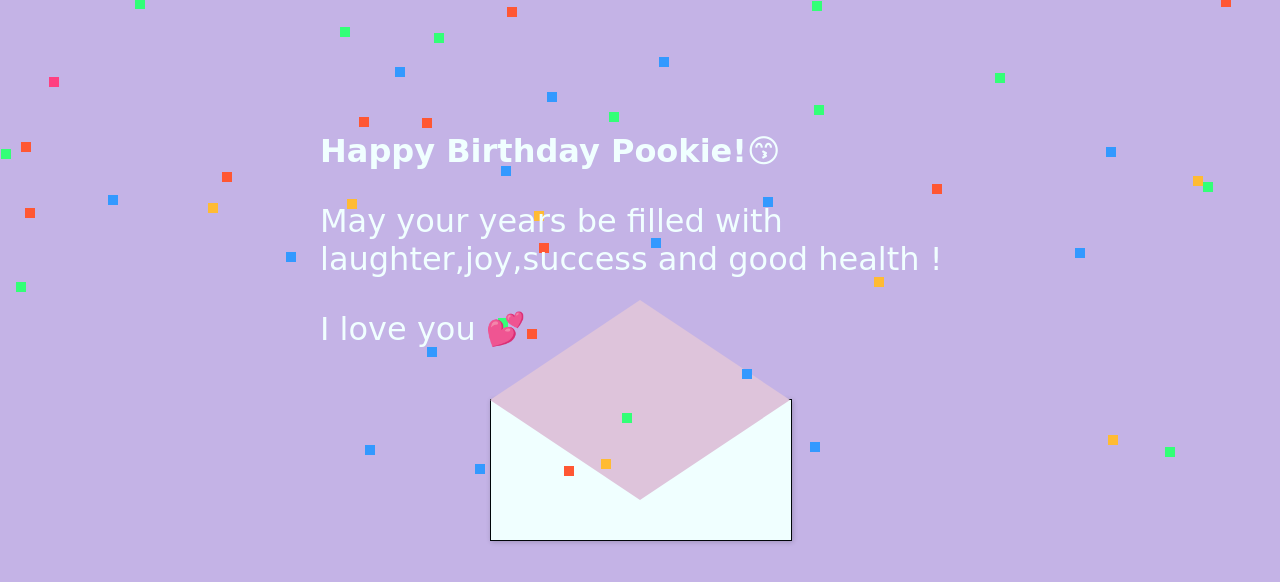
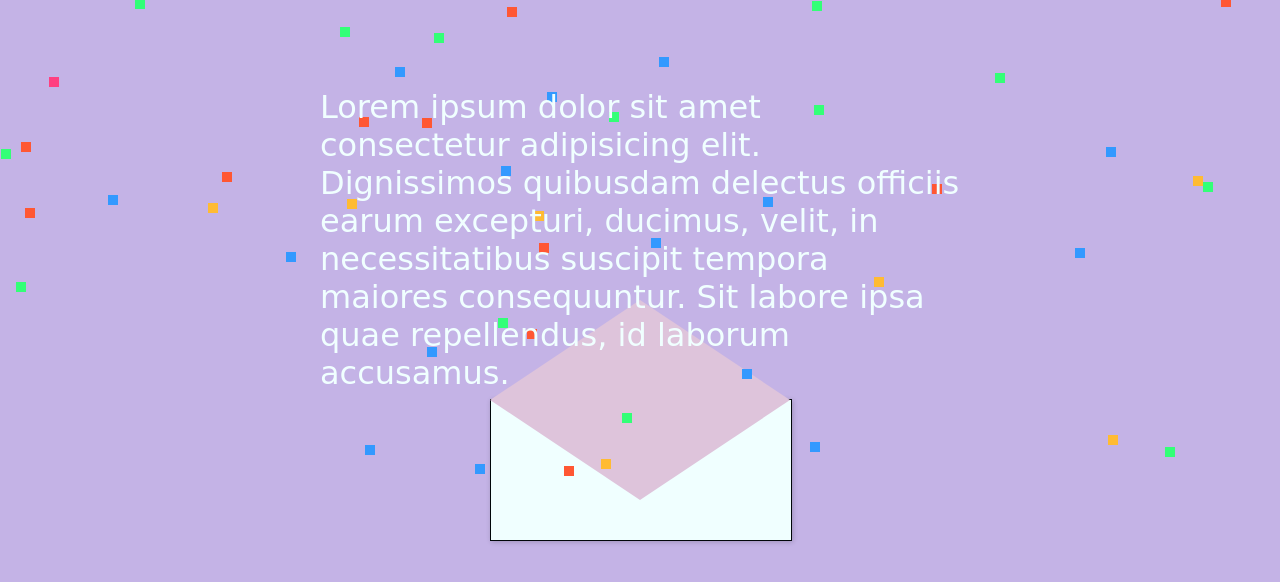
Before and after one commit to Gurpreet-22/Birthday-card, a plain HTML site: page index.html in a window 1280 px wide. Both pictures are taken after a click on the element 640 px from the left and 450 px from the top of the page. Drawn offline with Linux system fonts and the light colour scheme.

Commit message:
Update index.html

```diff
--- a/index.html
+++ b/index.html
@@ -13,11 +13,14 @@
     </div>
     <div id="popper" class="hidden"></div>
     <div id="card" class="hidden">
-      <p><b>Happy Birthday Pookie!</b>😙</p>
+
       <p>
-        May your years be filled with laughter,joy,success and good health !
+       Lorem ipsum dolor sit amet consectetur adipisicing elit. Dignissimos
+        quibusdam delectus officiis earum excepturi, ducimus, velit, in
+        necessitatibus suscipit tempora maiores consequuntur. Sit labore ipsa
+        quae repellendus, id laborum accusamus.
       </p>
-      <p>I love you 💕</p>
+
     </div>
   </body>
   <script src="script.js"></script>
```
